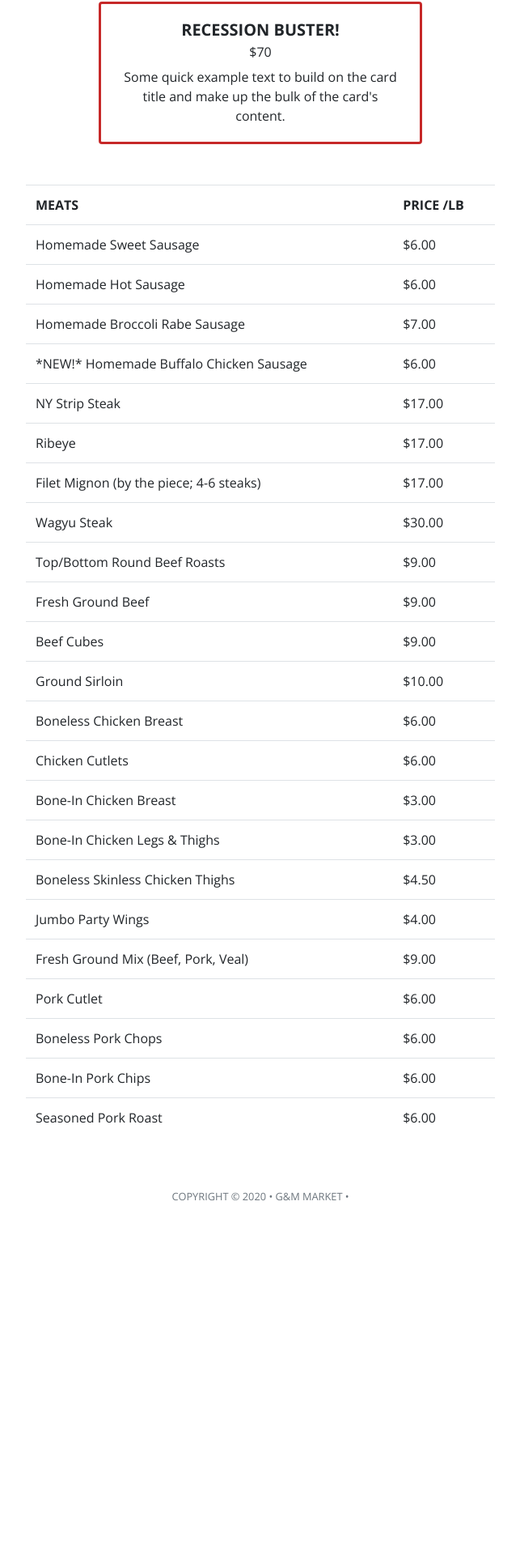
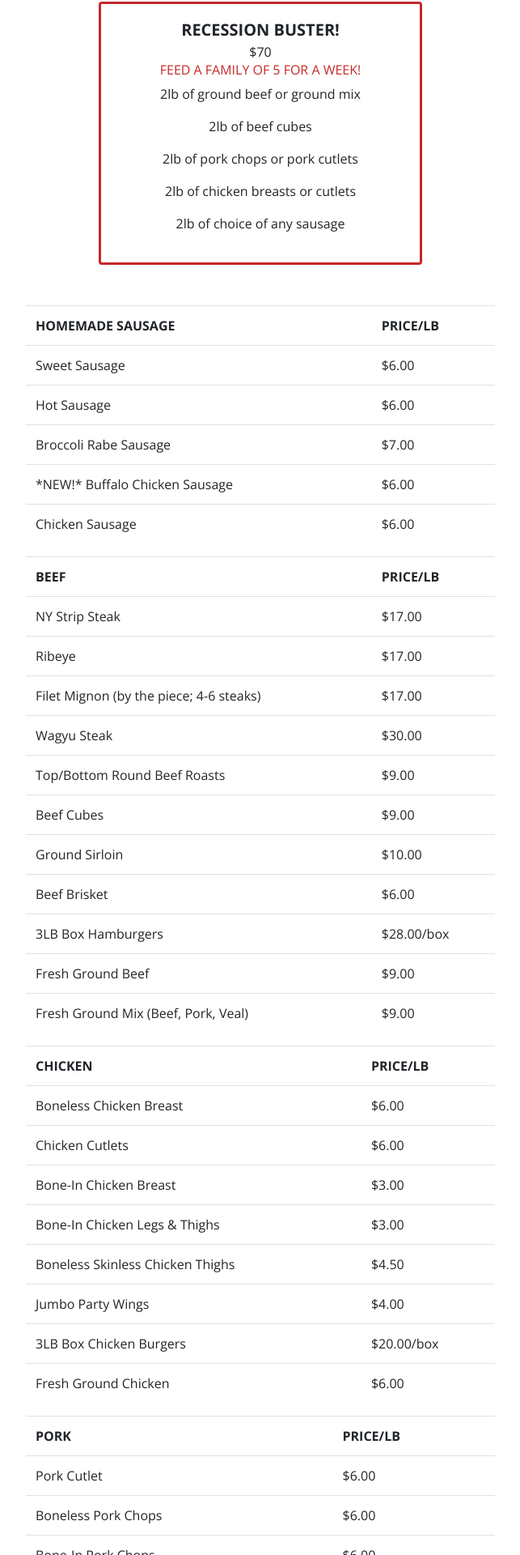
Before and after one commit to acucunato/gandmmarket, a React (Create React App) app: page /butcher in a window 1280 px wide. Shown: the part 558-2478 px from the top of the page at 81% size, without its empty margins (318-961 px from the left). Before the commit the page ends 2093 px from the top, so only its background shows below. Built offline with nearby package versions, Linux system fonts and the light colour scheme.

Commit message:
updated meats section

```diff
--- a/package.json
+++ b/package.json
@@ -18,7 +18,7 @@
     "node": ">=10.0.0 <13.0.0"
   },
   "scripts": {
-    "start": "npm run build && serve -s build",
+    "start": "react-scripts start",
     "build": "react-scripts build",
     "test": "react-scripts test",
     "eject": "react-scripts eject"
--- a/src/App.css
+++ b/src/App.css
@@ -11,6 +11,7 @@ a:hover {
   color: #c62828;
   text-decoration: none;
 }
+
 .btn {
   background-color: #c62828;
   color: white;
@@ -116,6 +117,12 @@ header.masthead {
   .hours {
     text-align: center;
   }
+  .tagLine {
+    font-size: 25px;
+  }
+  .headline {
+    font-size: 6rem;
+  }
 }
 
 .tagLine {
@@ -124,7 +131,6 @@ header.masthead {
   font-weight: bold;
   color: white;
   margin: 30px;
-  font-size: 35px !important;
 }
 
 .headline {
--- a/src/components/Contact.js
+++ b/src/components/Contact.js
@@ -11,11 +11,12 @@ function Menu() {
           <div className="col-md-4 text-center">
             <h4 className="hours">Visit Us</h4>
             <iframe
-              src="https://www.google.com/maps/embed?pb=!1m18!1m12!1m3!1d3063.306422980181!2d-75.0704953492347!3d39.84496557933468!2m3!1f0!2f0!3f0!3m2!1i1024!2i768!4f13.1!3m3!1m2!1s0x89c6ce0cbfdf2df9%3A0x132ebbb5b8596900!2s126%20E%20Evesham%20Rd%2C%20Glendora%2C%20NJ%2008029!5e0!3m2!1sen!2sus!4v1589559422709!5m2!1sen!2sus"
-              width="300"
+              src="https://www.google.com/maps/embed?pb=!1m14!1m8!1m3!1d6126.612808423309!2d-75.068301!3d39.844966!3m2!1i1024!2i768!4f13.1!3m3!1m2!1s0x89c6ce0c9586a741%3A0xce73eb8e2107a9cf!2sG%20%26%20M%20Super%20Market!5e0!3m2!1sen!2sus!4v1589644066375!5m2!1sen!2sus"
+              width="400"
               height="300"
               frameborder="0"
               style={{ border: "0" }}
+              allowfullscreen=""
               aria-hidden="false"
               tabindex="0"
               title="maptogm"
--- a/src/components/Jumbotron.js
+++ b/src/components/Jumbotron.js
@@ -10,7 +10,9 @@ function Jumbotron() {
           <div className="col-lg-10 align-self-end headline">G&M Market</div>
           <div className="col-lg-8 align-self-baseline">
             <div class="horizontal-line"></div>
-            <p className="tagLine">Fresh Cut Meats and Deli</p>
+            <p className="tagLine" style={{ fontSize: "35px" }}>
+              Fresh Cut Meats and Deli
+            </p>
           </div>
         </div>
       </div>
--- /dev/null
+++ b/src/menus/beef.json
@@ -0,0 +1,46 @@
+[
+  {
+    "meat": "NY Strip Steak",
+    "price": "$17.00"
+  },
+  {
+    "meat": "Ribeye",
+    "price": "$17.00"
+  },
+  {
+    "meat": "Filet Mignon (by the piece; 4-6 steaks)",
+    "price": "$17.00"
+  },
+  {
+    "meat": "Wagyu Steak",
+    "price": "$30.00"
+  },
+  {
+    "meat": "Top/Bottom Round Beef Roasts",
+    "price": "$9.00"
+  },
+  {
+    "meat": "Beef Cubes",
+    "price": "$9.00"
+  },
+  {
+    "meat": "Ground Sirloin",
+    "price": "$10.00"
+  },
+  {
+    "meat": "Beef Brisket",
+    "price": "$6.00"
+  },
+  {
+    "meat": "3LB Box Hamburgers",
+    "price": "$28.00/box"
+  },
+  {
+    "meat": "Fresh Ground Beef",
+    "price": "$9.00"
+  },
+  {
+    "meat": "Fresh Ground Mix (Beef, Pork, Veal)",
+    "price": "$9.00"
+  }
+]
--- /dev/null
+++ b/src/menus/chicken.json
@@ -0,0 +1,34 @@
+[
+  {
+    "meat": "Boneless Chicken Breast",
+    "price": "$6.00"
+  },
+  {
+    "meat": "Chicken Cutlets",
+    "price": "$6.00"
+  },
+  {
+    "meat": "Bone-In Chicken Breast",
+    "price": "$3.00"
+  },
+  {
+    "meat": "Bone-In Chicken Legs & Thighs",
+    "price": "$3.00"
+  },
+  {
+    "meat": "Boneless Skinless Chicken Thighs",
+    "price": "$4.50"
+  },
+  {
+    "meat": "Jumbo Party Wings",
+    "price": "$4.00"
+  },
+  {
+    "meat": "3LB Box Chicken Burgers",
+    "price": "$20.00/box"
+  },
+  {
+    "meat": "Fresh Ground Chicken",
+    "price": "$6.00"
+  }
+]
--- a/src/menus/meats.json
+++ /dev/null
@@ -1,94 +0,0 @@
-[
-  {
-    "meat": "Homemade Sweet Sausage",
-    "price": "$6.00"
-  },
-  {
-    "meat": "Homemade Hot Sausage",
-    "price": "$6.00"
-  },
-  {
-    "meat": "Homemade Broccoli Rabe Sausage",
-    "price": "$7.00"
-  },
-  {
-    "meat": "*NEW!* Homemade Buffalo Chicken Sausage",
-    "price": "$6.00"
-  },
-  {
-    "meat": "NY Strip Steak",
-    "price": "$17.00"
-  },
-  {
-    "meat": "Ribeye",
-    "price": "$17.00"
-  },
-  {
-    "meat": "Filet Mignon (by the piece; 4-6 steaks)",
-    "price": "$17.00"
-  },
-  {
-    "meat": "Wagyu Steak",
-    "price": "$30.00"
-  },
-  {
-    "meat": "Top/Bottom Round Beef Roasts",
-    "price": "$9.00"
-  },
-  {
-    "meat": "Fresh Ground Beef",
-    "price": "$9.00"
-  },
-  {
-    "meat": "Beef Cubes",
-    "price": "$9.00"
-  },
-  {
-    "meat": "Ground Sirloin",
-    "price": "$10.00"
-  },
-  {
-    "meat": "Boneless Chicken Breast",
-    "price": "$6.00"
-  },
-  {
-    "meat": "Chicken Cutlets",
-    "price": "$6.00"
-  },
-  {
-    "meat": "Bone-In Chicken Breast",
-    "price": "$3.00"
-  },
-  {
-    "meat": "Bone-In Chicken Legs & Thighs",
-    "price": "$3.00"
-  },
-  {
-    "meat": "Boneless Skinless Chicken Thighs",
-    "price": "$4.50"
-  },
-  {
-    "meat": "Jumbo Party Wings",
-    "price": "$4.00"
-  },
-  {
-    "meat": "Fresh Ground Mix (Beef, Pork, Veal)",
-    "price": "$9.00"
-  },
-  {
-    "meat": "Pork Cutlet",
-    "price": "$6.00"
-  },
-  {
-    "meat": "Boneless Pork Chops",
-    "price": "$6.00"
-  },
-  {
-    "meat": "Bone-In Pork Chips",
-    "price": "$6.00"
-  },
-  {
-    "meat": "Seasoned Pork Roast",
-    "price": "$6.00"
-  }
-]
--- /dev/null
+++ b/src/menus/pork.json
@@ -0,0 +1,18 @@
+[
+  {
+    "meat": "Pork Cutlet",
+    "price": "$6.00"
+  },
+  {
+    "meat": "Boneless Pork Chops",
+    "price": "$6.00"
+  },
+  {
+    "meat": "Bone-In Pork Chops",
+    "price": "$6.00"
+  },
+  {
+    "meat": "Seasoned Pork Roast",
+    "price": "$6.00"
+  }
+]
--- /dev/null
+++ b/src/menus/sausage.json
@@ -0,0 +1,22 @@
+[
+  {
+    "meat": "Sweet Sausage",
+    "price": "$6.00"
+  },
+  {
+    "meat": "Hot Sausage",
+    "price": "$6.00"
+  },
+  {
+    "meat": "Broccoli Rabe Sausage",
+    "price": "$7.00"
+  },
+  {
+    "meat": "*NEW!* Buffalo Chicken Sausage",
+    "price": "$6.00"
+  },
+  {
+    "meat": "Chicken Sausage",
+    "price": "$6.00"
+  }
+]
--- a/src/pages/Butcher.js
+++ b/src/pages/Butcher.js
@@ -2,7 +2,10 @@ import React from "react";
 import "./Butcher.css";
 import PagesNav from "../components/PagesNav";
 import Footer from "../components/Footer";
-import meats from "../menus/meats.json";
+import sausage from "../menus/sausage.json";
+import beef from "../menus/beef.json";
+import chicken from "../menus/chicken.json";
+import pork from "../menus/pork.json";
 
 function Butcher() {
   return (
@@ -47,9 +50,18 @@ function Butcher() {
           <div className="card-body">
             <h5 className="card-title">RECESSION BUSTER!</h5>
             <h6 className="card-subtitle mb-2">$70</h6>
+            <h6
+              className="card-subtitle mb-2"
+              style={{ color: "#c62828", textTransform: "uppercase" }}
+            >
+              Feed a family of 5 for a week!
+            </h6>
             <p className="card-text">
-              Some quick example text to build on the card title and make up the
-              bulk of the card's content.
+              <p>2lb of ground beef or ground mix</p>
+              <p>2lb of beef cubes</p>
+              <p>2lb of pork chops or pork cutlets </p>
+              <p>2lb of chicken breasts or cutlets </p>
+              <p>2lb of choice of any sausage</p>
             </p>
           </div>
         </div>
@@ -59,13 +71,67 @@ function Butcher() {
           <table className="table table-hover">
             <tr>
               <th align="left" style={{ textTransform: "uppercase" }}>
-                Meats
+                Homemade Sausage
               </th>
               <th align="left" style={{ textTransform: "uppercase" }}>
-                Price /LB
+                Price/LB
               </th>
             </tr>
-            {meats.map((item) => (
+            {sausage.map((item) => (
+              <tr>
+                <td align="left">{item.meat}</td>
+                <td align="left">{item.price}</td>
+              </tr>
+            ))}
+          </table>
+        </table>
+        <table className="table-responsive">
+          <table className="table table-hover">
+            <tr>
+              <th align="left" style={{ textTransform: "uppercase" }}>
+                Beef
+              </th>
+              <th align="left" style={{ textTransform: "uppercase" }}>
+                Price/LB
+              </th>
+            </tr>
+            {beef.map((item) => (
+              <tr>
+                <td align="left">{item.meat}</td>
+                <td align="left">{item.price}</td>
+              </tr>
+            ))}
+          </table>
+        </table>
+        <table className="table-responsive">
+          <table className="table table-hover">
+            <tr>
+              <th align="left" style={{ textTransform: "uppercase" }}>
+                Chicken
+              </th>
+              <th align="left" style={{ textTransform: "uppercase" }}>
+                Price/LB
+              </th>
+            </tr>
+            {chicken.map((item) => (
+              <tr>
+                <td align="left">{item.meat}</td>
+                <td align="left">{item.price}</td>
+              </tr>
+            ))}
+          </table>
+        </table>
+        <table className="table-responsive">
+          <table className="table table-hover">
+            <tr>
+              <th align="left" style={{ textTransform: "uppercase" }}>
+                Pork
+              </th>
+              <th align="left" style={{ textTransform: "uppercase" }}>
+                Price/LB
+              </th>
+            </tr>
+            {pork.map((item) => (
               <tr>
                 <td align="left">{item.meat}</td>
                 <td align="left">{item.price}</td>
--- a/src/pages/Deli.js
+++ b/src/pages/Deli.js
@@ -42,13 +42,13 @@ function Deli() {
                 Lunchmeat
               </th>
               <th align="left" style={{ textTransform: "uppercase" }}>
-                Price /LB
+                Price/LB
               </th>
               <th align="left" style={{ textTransform: "uppercase" }}>
                 Lunchmeat
               </th>
               <th align="left" style={{ textTransform: "uppercase" }}>
-                Price /LB
+                Price/LB
               </th>
             </tr>
             {/* new row */}
```
